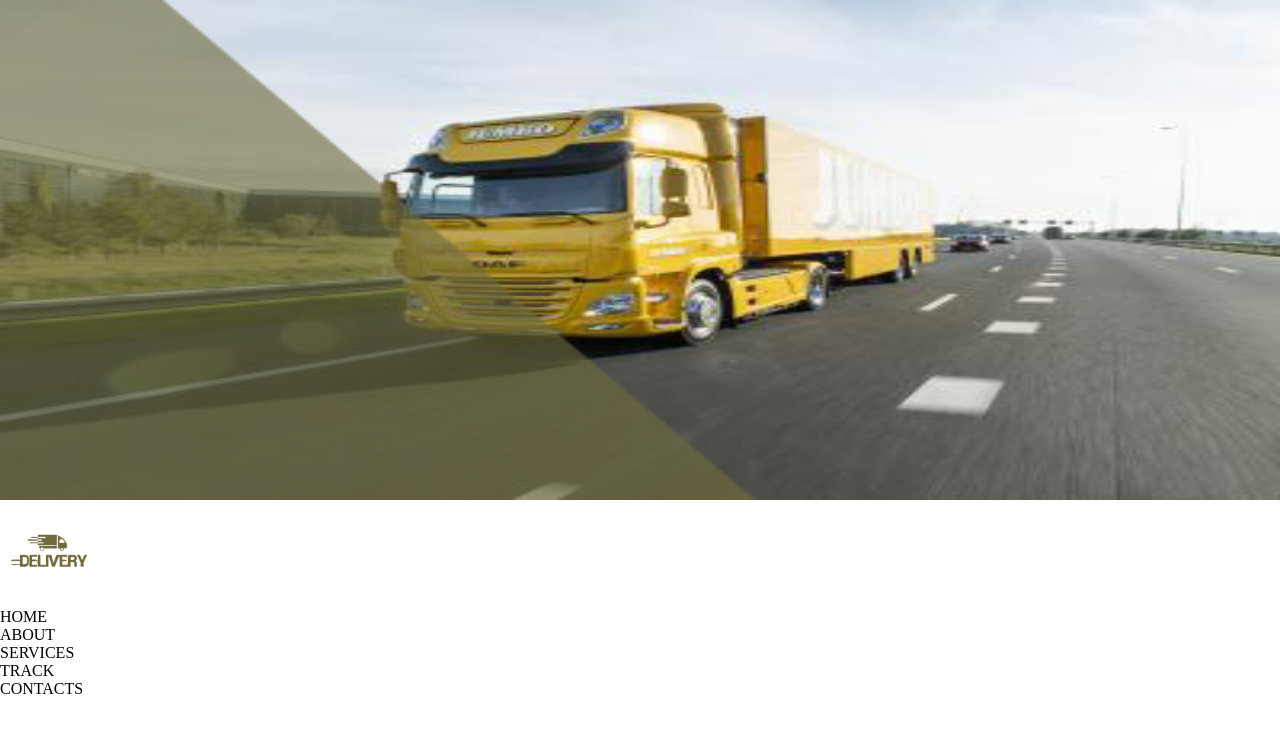
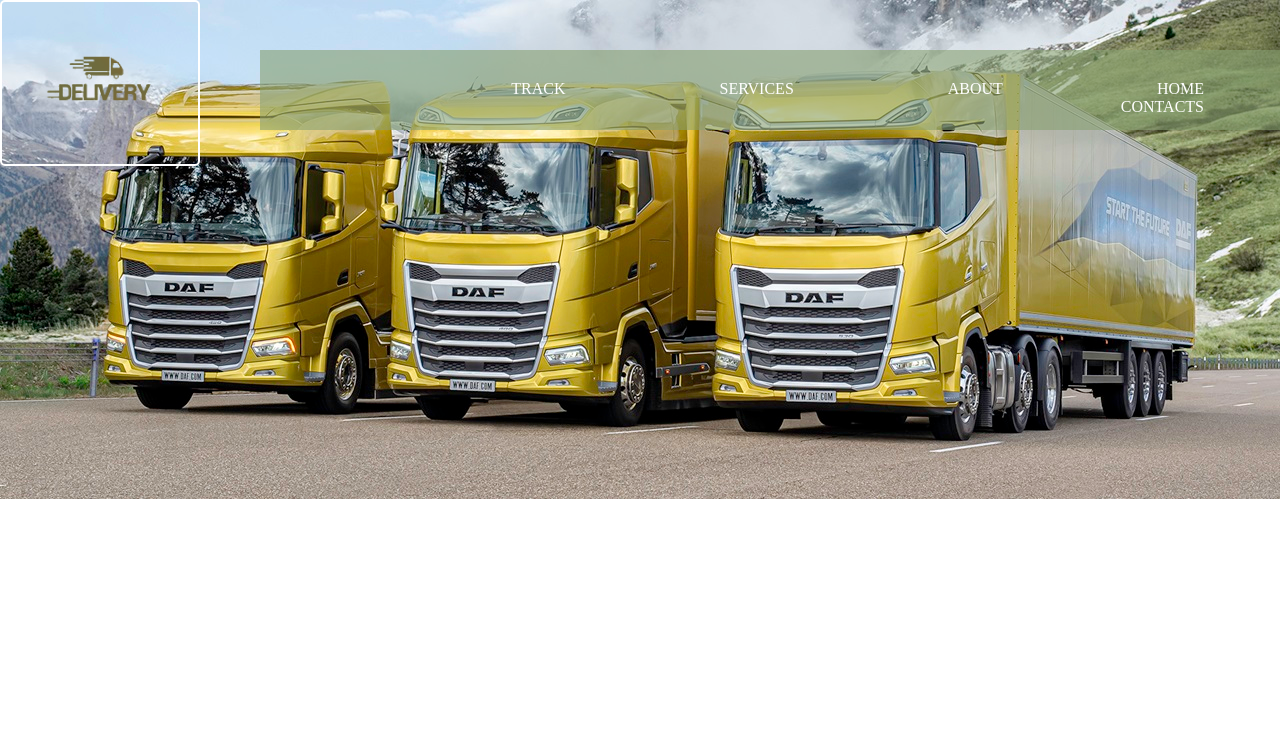
Before and after one commit to lharrak-botaina/projet3-landing-page, a plain HTML site: page Realisation/realisation.html in a window 1280 px wide. Shown: the top 732 px of the page. Drawn offline with Linux system fonts and the light colour scheme.

Commit message:
required

```diff
--- a/Realisation/realisation.html
+++ b/Realisation/realisation.html
@@ -9,17 +9,33 @@
 </head>
 <body>
     <header>
-        <img id="transport" src="Jumbo-takes-delivery-of-first-DAF-CF-Electric-01_copie.jpg" alt="">
-        <img  id="logo" src="delivery-logo-design-template-a4d80ebb3305fef2afe82c687e994b6b_screen_copie_2.png" alt="logo">
-        <nav>
-           <ul>
-               <li><a href="nav-link"></a> HOME</li>
-               <li><a href="nav-link"></a> ABOUT</li>
-               <li><a href="nav-link"></a> SERVICES</li>
-               <li><a href="nav-link"></a> TRACK</li>
-               <li><a href="nav-link"></a> CONTACTS</li>
+
+
+
+        <img id="logo" src="delivery-logo-design-template-a4d80ebb3305fef2afe82c687e994b6b_screen_copie_2.png" alt="logo">
+
+        <nav class="navbar">
+
+           <ul >
+               <li>
+                    <a class="nav-link" href="#">HOME</a>
+                </li>
+               <li>
+                   <a class="nav-link" href="#"> ABOUT</a>
+                </li>
+               <li>
+                    <a class="nav-link" href="#"> SERVICES </a>
+               </li>
+               <li>
+                     <a class="nav-link" href="#">TRACK  </a>
+                </li>
+               <li>
+                     <a class="nav-link" href="#">CONTACTS  </a>
+                </li>
            </ul>
+
        </nav>
+
     </header>
     <main>
     </main>
--- a/Realisation/style.css
+++ b/Realisation/style.css
@@ -3,13 +3,59 @@
     padding: 0;
     box-sizing: border-box;
 }
+a {
+    text-decoration: none;
+    color: white;
+    font-size: 1rem;
+
+}
+ul {
+    list-style-type: none;
+    direction: rtl;
+}
+nav ul li {
+     display: inline;
+    color: white;
+
+
+    padding: 25px 50px 75px 100px;
+    }
+
+
+
+.navbar {
+    display: inline;
+    width: 80%;
+    position: fixed;
+    background-color: rgb(136, 161, 114, 0.6);
+    top: 0;
+    margin: 50px;
+    height: 80px;
+    padding: 30px;
+
+
+
+}
+
 #logo{
-    padding: 0%;
-	top:0;
-	left:0;
-    margin: 0%;
-    width: 100px;
 
+
+	top: 0;
+    margin-right: 10px;
+    border: 2px solid white;
+    padding: 13px 30px;
+    border-radius: 5px;
+    color: white;
+    background: none;
+    font-weight: 700;
+	width: 200px;
+}
+
+header{
+    background-image: url(New-Generation-DAF-trucks-line-up.jpg);
+    background-repeat: no-repeat;
+    background-size: 100%;
+    height: 1600px;
 }
 #logo:hover{
     cursor: pointer;
```
Also changed, not shown: Realisation/New-Generation-DAF-trucks-line-up.jpg (added).
